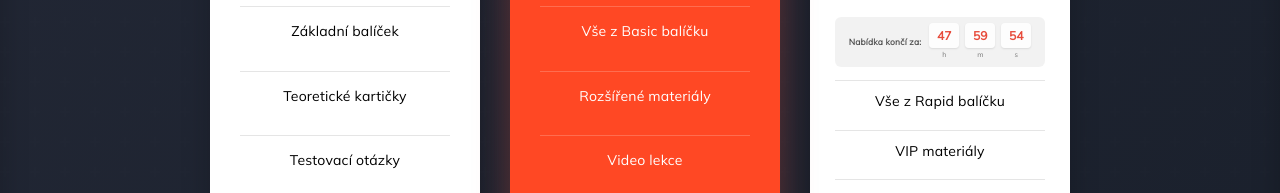
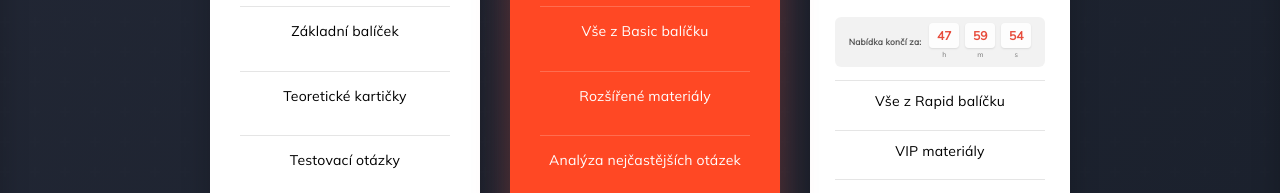
Before and after one commit to zsvkarty/zsvkarty.github.io, a website: page index.html in a window 1280 px wide. Shown: the part 5060-5253 px from the top of the page. Drawn offline with nearby package versions, Linux system fonts and the light colour scheme.

Commit message:
pricing update

```diff
--- a/index.html
+++ b/index.html
@@ -607,7 +607,7 @@ Určitě mi to pomohlo, už jenom díky těm tipům na začátku."</p>
                 <data class="card-price" value="399">399 ,-</data>
                 <div class="pricing-feature">Vše z Basic balíčku</div>
                 <div class="pricing-feature">Rozšířené materiály</div>
-                <div class="pricing-feature">Video lekce</div>
+                <div class="pricing-feature">Analýza nejčastějších otázek</div>
                 <div class="pricing-feature">Prioritní podpora</div>
                 <button>Vybrat balíček</button>
               </a>
```
